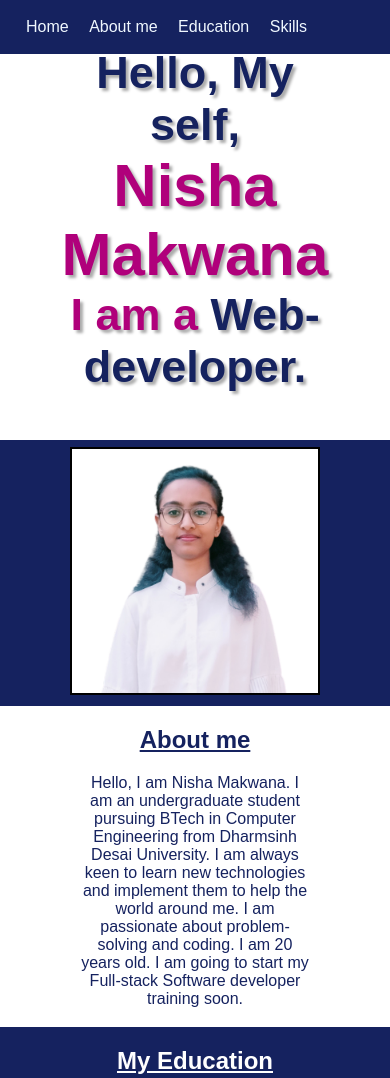
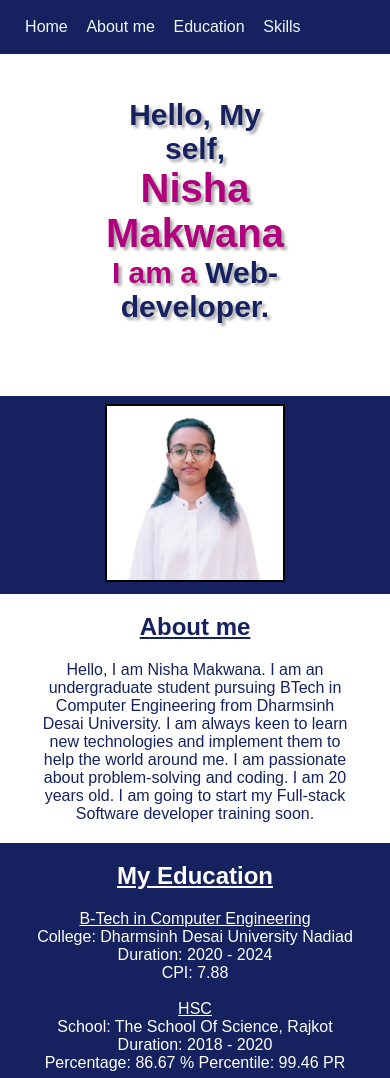
Before and after one commit to nishu-mns/HTML_Assignment-4-Portfolio, a plain HTML site: page index.html in a window 390 px wide. Shown: the top 1078 px of the page. Drawn offline with Linux system fonts and the light colour scheme; a web font is replaced by a local one.

Commit message:
submited

```diff
--- a/styles.css
+++ b/styles.css
@@ -11,7 +11,7 @@ nav ul {
 
 nav li {
     display: inline;
-    padding: 8px;
+    padding: 2%;
 }
 
 nav a {
@@ -123,3 +123,17 @@ footer .social {
     text-decoration: underline;
     margin-bottom: 20px;
 }
+
+@media only screen and (max-width: 580px) {
+    #home {
+        font-size: 20px;
+        padding: 25%;
+        margin-bottom: -25px;
+    }
+    #profilepic {
+        width: 180px;
+    }
+    #aboutme{
+        padding: 5% 10%;
+    }
+}
```
